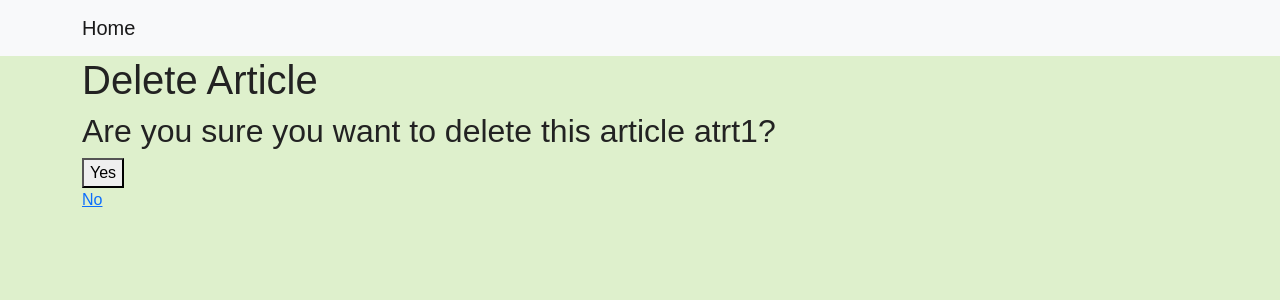
After one commit to sakurakuba/lesson41, a Django app: page /article/1/delete in a window 1280 px wide. The commit adds this page. Shown: the top 300 px of the page. Run offline with Django 4.2, Linux system fonts and the light colour scheme; data comes from the database, SQL or seed files in the repository.

Commit message:
added delete article functionality

```diff
--- a/source/hello/urls.py
+++ b/source/hello/urls.py
@@ -15,7 +15,7 @@ Including another URLconf
 """
 from django.contrib import admin
 from django.urls import path
-from webapp.views import index_view, article_create_view, article_view, update_article
+from webapp.views import index_view, article_create_view, article_view, update_article, delete_article
 
 
 urlpatterns = [
@@ -23,6 +23,7 @@ urlpatterns = [
     path('', index_view, name='index'),
     path('articles/add/', article_create_view, name='create_article'),
     path('article/<int:pk>/', article_view, name='article_view'),
-    path('article/<int:pk>/update', update_article, name='update_article')
+    path('article/<int:pk>/update', update_article, name='update_article'),
+    path('article/<int:pk>/delete', delete_article, name='delete_article')
 
 ]
--- a/source/webapp/templates/article_view.html
+++ b/source/webapp/templates/article_view.html
@@ -8,7 +8,7 @@
     <a class="nav-link" href="{% url "update_article" article.pk %}">Update Article</a>
 </li>
 <li class="nav-item">
-    <a class="nav-link" href="#">Delete Article</a>
+    <a class="nav-link" href="{% url "delete_article" article.pk %}">Delete Article</a>
 </li>
 {% endblock %}
 {% block content %}
--- /dev/null
+++ b/source/webapp/templates/delete.html
@@ -0,0 +1,13 @@
+{% extends "base.html" %}
+{% block title %} Delete Article {% endblock %}
+
+{% block content %}
+<h1>Delete Article</h1>
+<form action="" method="post">
+    {% csrf_token %}
+    <h2>Are you sure you want to delete this article {{ article.title}}? </h2>
+    <button type="submit">Yes</button>
+
+</form>
+<a href="{% url "article_view" article.pk %}">No</a>
+{% endblock %}
--- a/source/webapp/views.py
+++ b/source/webapp/views.py
@@ -54,3 +54,11 @@ def update_article(request, pk):
         article.author = request.POST.get('author')
         article.save()
         return redirect('article_view', pk=article.pk)
+
+def delete_article(request, pk):
+    article = get_object_or_404(Article, pk=pk)
+    if request.method == 'GET':
+        return render(request, 'delete.html', {'article': article})
+    else:
+        article.delete()
+        return redirect('index')
```
